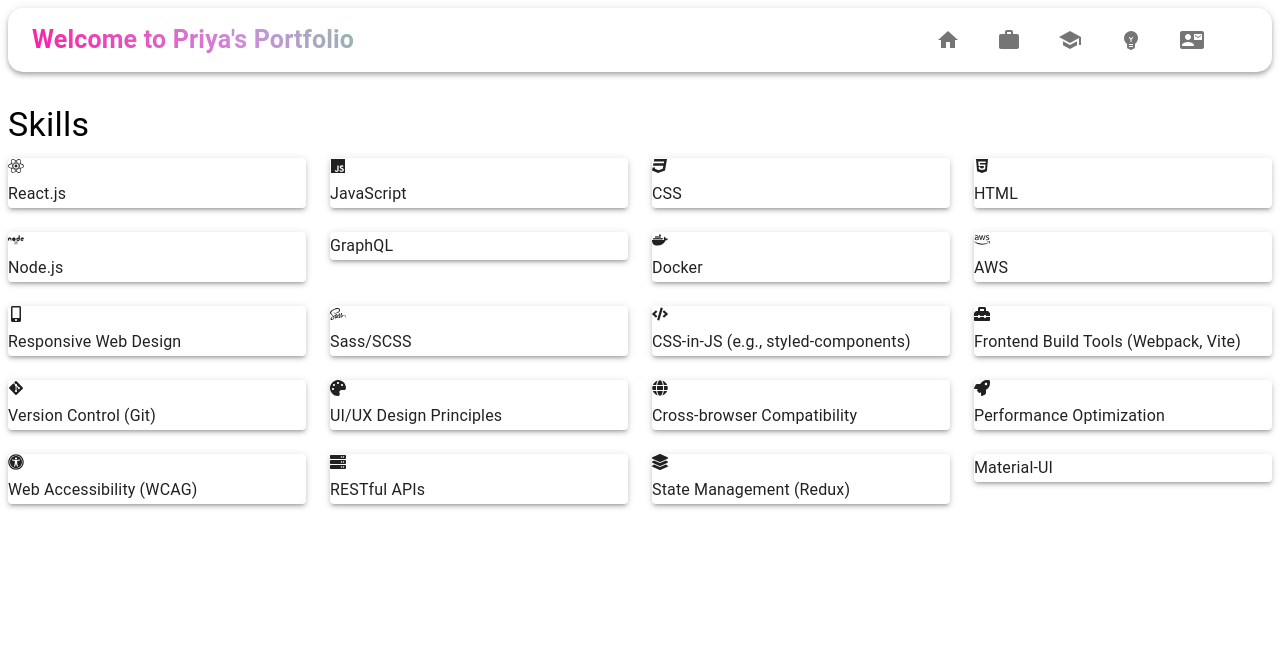
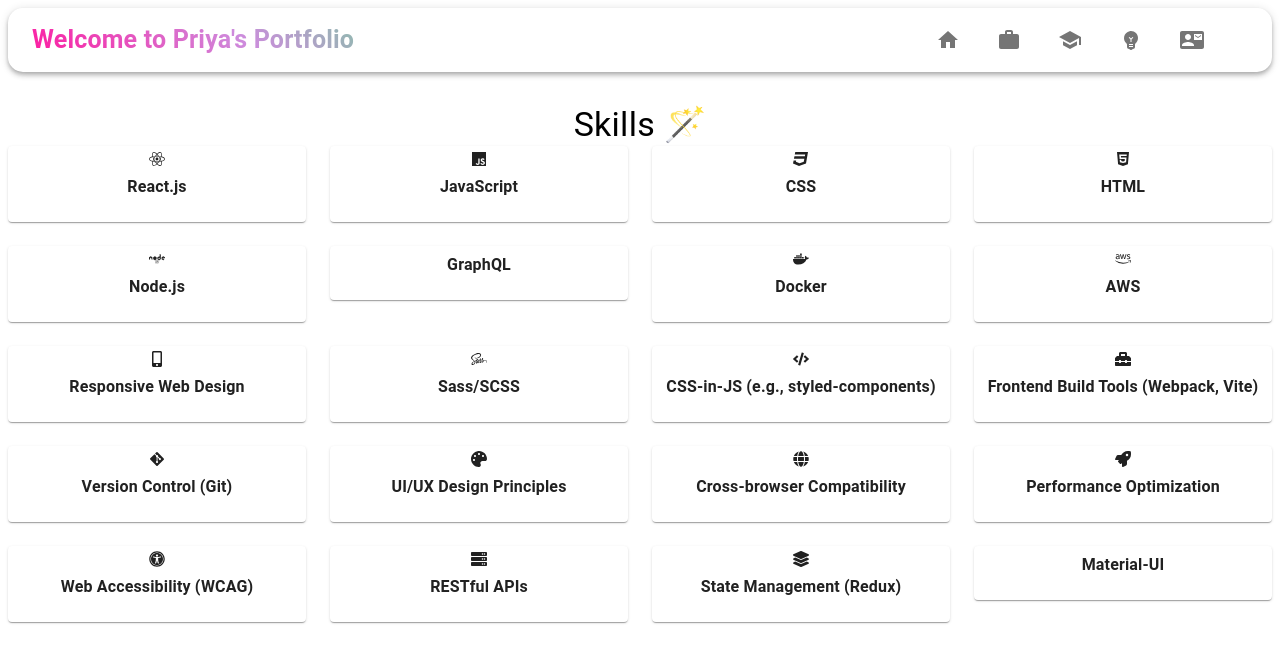
Before and after one commit to Priya-Pdh/my-portfolio, a React (Vite) app in the folder Portfolio/: page /skills in a window 1280 px wide. Shown: the top 662 px of the page. Built offline with nearby package versions, Linux system fonts and the light colour scheme.

Commit message:
updated styling

```diff
--- a/Portfolio/package.json
+++ b/Portfolio/package.json
@@ -14,7 +14,6 @@
     "@emotion/styled": "^11.11.0",
     "@mui/icons-material": "^5.15.2",
     "@mui/material": "^5.15.2",
-    "@mui/system": "^5.15.2",
     "react": "^18.2.0",
     "react-dom": "^18.2.0",
     "react-icons": "^4.12.0",
--- a/Portfolio/src/Pages/Contact/Contact.jsx
+++ b/Portfolio/src/Pages/Contact/Contact.jsx
@@ -1,4 +1,3 @@
-import React from 'react';
 import { Box, Typography, Link } from '@mui/material';
 import { FaMapMarkerAlt, FaEnvelope, FaLinkedin, FaGithub } from 'react-icons/fa';
 import data from '../../data.json';
@@ -8,8 +7,8 @@
 
   return (
     <Box my={4}>
-      <Typography variant="h4" gutterBottom>
-        Contact Information
+      <Typography variant="h4" sx= {{ textAlign: 'center'}}>
+        Contact Information 📞
       </Typography>
       <Box>
         <Typography variant="body1" color="text.secondary" paragraph>
--- a/Portfolio/src/Pages/Education/Education.jsx
+++ b/Portfolio/src/Pages/Education/Education.jsx
@@ -1,4 +1,3 @@
-import React from 'react';
 import { Box, Typography, Paper, Link } from '@mui/material';
 import data from '../../data.json';
 
@@ -7,8 +6,8 @@
 
   return (
     <Box my={4}>
-      <Typography variant="h4" gutterBottom>
-        Education
+      <Typography variant="h4"  sx= {{ textAlign: 'center'}}>
+        Education 🎓
       </Typography>
       {education.map((edu, index) => (
         <Paper key={index} elevation={3} sx={{ padding: 2, marginBottom: 2 }}>
--- a/Portfolio/src/Pages/Projects/Projects.jsx
+++ b/Portfolio/src/Pages/Projects/Projects.jsx
@@ -1,5 +1,4 @@
-import React from 'react';
-import { Box, Typography, Card, CardContent, CardMedia, Button, Paper, Grid } from '@mui/material';
+import { Box, Typography, CardContent, CardMedia, Button, Paper, Grid } from '@mui/material';
 import ArrowForwardIcon from '@mui/icons-material/ArrowForward';
 import data from '../../data.json';
 
@@ -8,6 +7,9 @@
 
   return (
     <Box my={4}>
+       <Typography variant="h4"  sx= {{ textAlign: 'center'}}>
+        Projects 👩🏻‍💻
+      </Typography>
       {projects.map(({ name, image, description, link }, index) => (
         <Paper key={index} sx={{ margin: '0 auto 40px', maxWidth: '90%', padding: '20px' }}>
           <Grid container spacing={3} alignItems="center" justifyContent="center">
--- a/Portfolio/src/Pages/Skills/Skills.jsx
+++ b/Portfolio/src/Pages/Skills/Skills.jsx
@@ -1,5 +1,4 @@
-import React from 'react';
-import { Box, Typography, List, ListItem, Paper, Grid } from '@mui/material';
+import { Box, Typography, Paper, Grid } from '@mui/material';
 import {
   FaReact,
   FaJs,
@@ -49,20 +48,34 @@
   // 'Material-Ui': <SiMaterialUi />,
 };
 
+const useStyles = {
+  paper: {
+    textAlign: 'center',
+    padding: '5px',
+    elevation: 3,
+  },
+  icon: {
+    fontSize: '5rem',
+    marginBottom: '1rem',
+  },
+};
+
 function Skills() {
   const { skills } = data;
 
   return (
     <Box my={4}>
-      <Typography variant="h4" gutterBottom>
-        Skills
+      <Typography variant="h4"  sx= {{ textAlign: 'center'}}>
+        Skills 🪄
       </Typography>
       <Grid container spacing={3}>
         {skills.map((skill, index) => (
           <Grid item xs={12} sm={6} md={4} lg={3} key={index}>
-            <Paper elevation={3} className="text-center p-4">
-              {skillIcons[skill] && <span className="text-5xl mb-4">{skillIcons[skill]}</span>}
-              <Typography variant="subtitle1" className="mb-2 font-semibold">
+            <Paper sx={useStyles.paper}>
+              {skillIcons[skill] && (
+                <span sx={useStyles.icon}>{skillIcons[skill]}</span>
+              )}
+              <Typography variant="subtitle1" mb={2} fontWeight="bold">
                 {skill}
               </Typography>
             </Paper>
--- a/Portfolio/src/components/NavBar/NavBar.jsx
+++ b/Portfolio/src/components/NavBar/NavBar.jsx
@@ -36,7 +36,7 @@
   ];
 
   return (
-    <AppBar position="static" style={{ backgroundColor: 'transparent',  borderRadius: "15px" }}>
+    <AppBar position="static" style={{ backgroundColor: 'transparent',  borderRadius: "15px"}}>
       <Toolbar >
         <Typography variant="h6" component="div"  sx={{
             flexGrow: 1,
```
Also changed, not shown: 1 other file (tests, documents, lock files or other folders).
